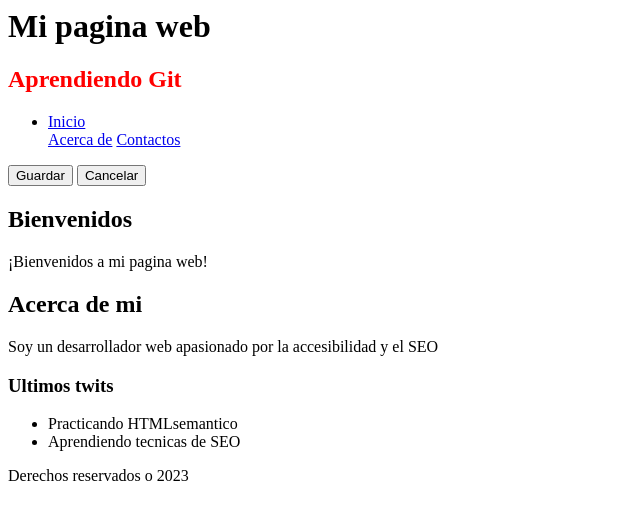
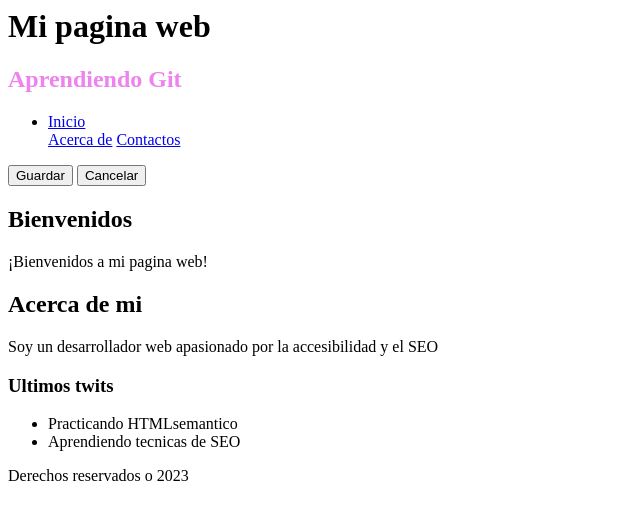
Before and after one commit to maichi13/git-github-practica, a plain HTML site: page index.html in a window 1280 px wide. Shown: the whole page, without its empty margins (0-640 px from the left). Drawn offline with Linux system fonts and the light colour scheme.

Commit message:
Se cambio el color del título

```diff
--- a/index.html
+++ b/index.html
@@ -3,7 +3,7 @@
         <h1>
             Mi pagina web
         </h1>
-        <h2 style="color: red;">
+        <h2 style="color: violet">
             Aprendiendo Git
         </h2>
         <nav>
```
